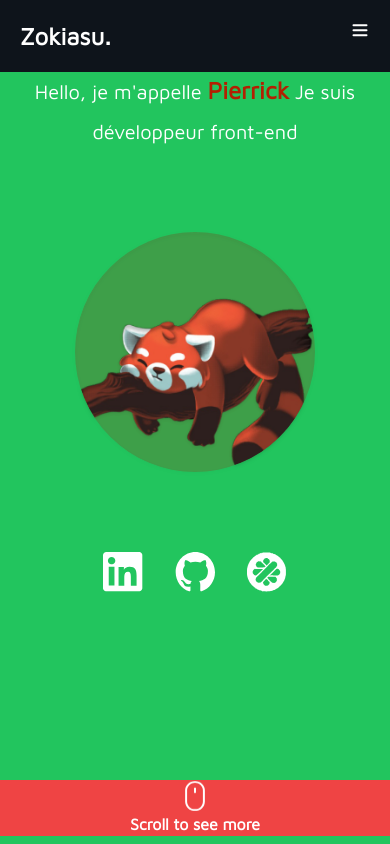
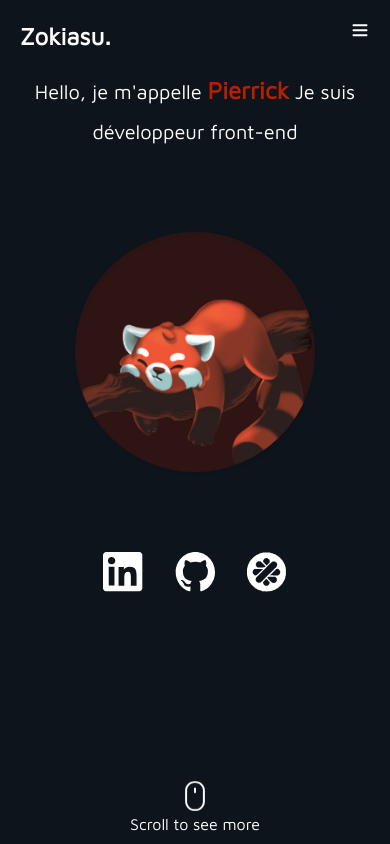
Before and after one commit to pierricktly/Portfolio, a Nuxt app: page / in a window 390 px wide. Shown: the top 844 px of the page. Built offline with nearby package versions, Linux system fonts and the light colour scheme.

Commit message:
fix display mobile

```diff
--- a/pages/index.vue
+++ b/pages/index.vue
@@ -1,6 +1,6 @@
 <template>
 	<div class="text-white">
-		<section class="relative min-h-screen bg-green-500 space-y-20 items-center lg:hidden">
+		<section class="relative min-h-screen flex flex-col items-center space-y-20 lg:hidden">
 			<h2 class="text-center whitespace-pre-line leading-loose text-xl md:text-2xl lg:text-4xl">
 				Hello, je m'appelle
 				<span class="font-bold text-2xl md:text-5xl lg:text-7xl text-secondary" >Pierrick</span>
@@ -28,10 +28,10 @@
 					</a>
 				</li>
 			</ul>
-			<div class="absolute w-full bottom-20 bg-red-500">
+			<div class="absolute w-full bottom-20 md:bottom-28">
 				<div class="mx-auto items-center text-center">
 					<icon-mouse class="w-8 h-8 mx-auto animate-bounce" />
-					<p class="font-semibold">Scroll to see more</p>
+					<p>Scroll to see more</p>
 				</div>
 			</div>
 		</section>
@@ -79,7 +79,7 @@
 			<div class="bottom-2 lg:bottom-5 w-full md:absolute">
 				<div class="mx-auto items-center text-center">
 					<icon-mouse class="w-8 h-8 mx-auto animate-bounce" />
-					<p class="font-semibold">Scroll</p>
+					<p>Scroll to see more</p>
 				</div>
 			</div>
 		</section>
```
